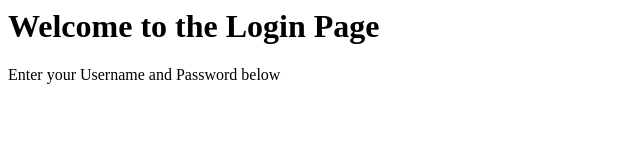
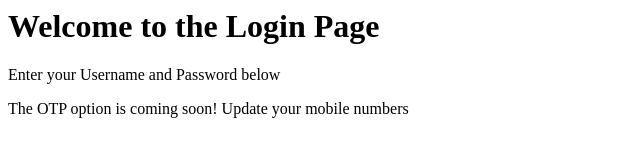
Before and after one commit to xiaoyuandevlab/test-restore, a plain HTML site: page login.html in a window 1280 px wide. Shown: the whole page, without its empty margins (0-640 px from the left). Drawn offline with Linux system fonts and the light colour scheme.

Commit message:
Add OTP Paragraph

```diff
--- a/login.html
+++ b/login.html
@@ -3,5 +3,6 @@
 <body>
 	<h1>Welcome to the Login Page</h1>
 	<p>Enter your Username and Password below</p>
+	<p>The OTP option is coming soon! Update your mobile numbers</p>
 </body>
 </html>
```
